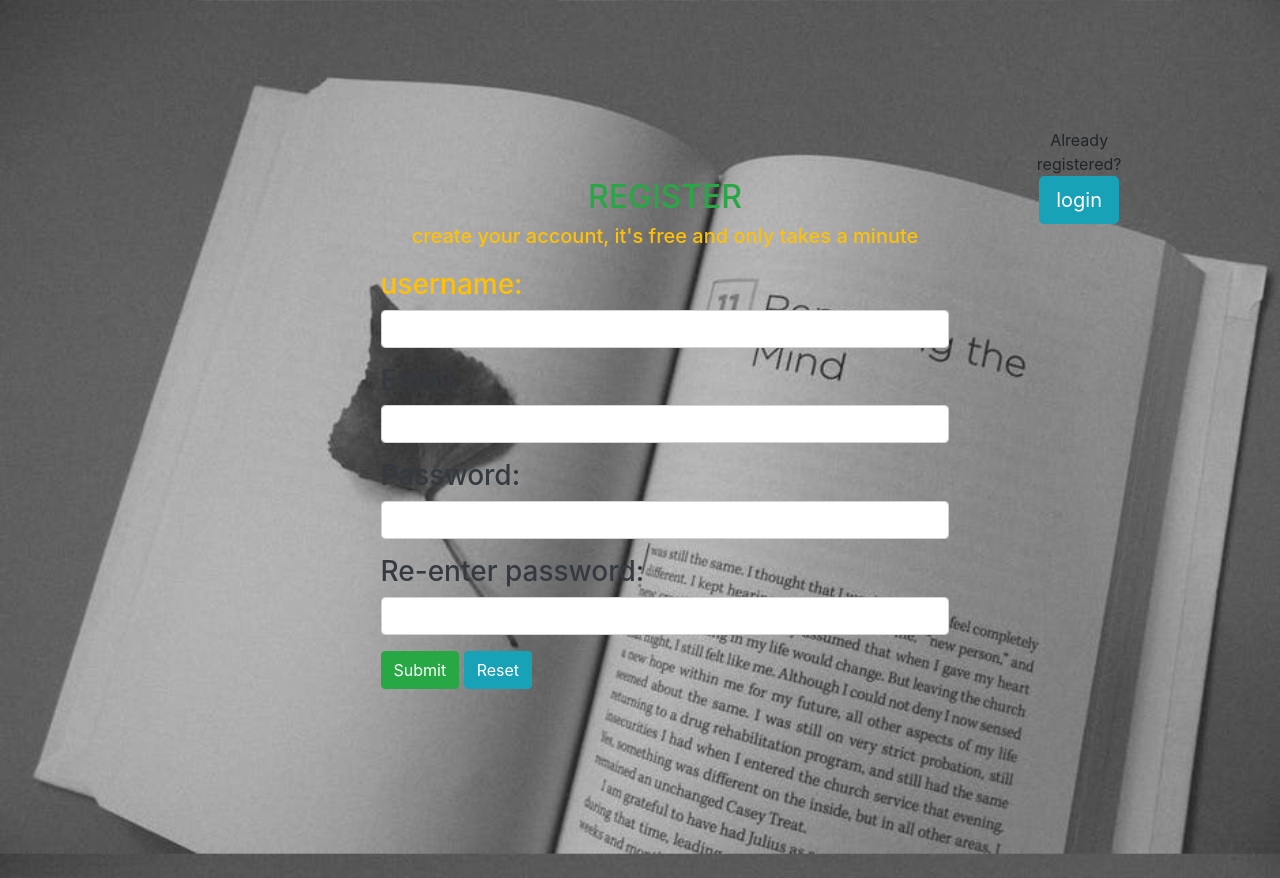
After one commit to Njokikiarie/library, a Flask app: page /registration in a window 1280 px wide. The commit adds this page. Run offline with Flask 2, Linux system fonts and the light colour scheme; some libraries are stand-ins or nearby versions.

```diff
--- a/app.py
+++ b/app.py
@@ -1,51 +1,75 @@
+import os
+from os.path import join,dirname,realpath
 
-from flask import Flask ,render_template ,flash,redirect,request  #flask-framework ,#Flask-python class
+from flask import Flask ,render_template ,flash,redirect,request , session  #flask-framework ,#Flask-python class
 
-app = Flask(__name__)
-# app.secret_key = b'_5#y2L"F4Q8z\n\xec]/'
+app = Flask(__name__) # we create a flask application parsing its name
+app.secret_key = b'_5#y2L"F4Q8z\n\xec]/?>' #used in encrypting the session
 
-#in flask we attach every function to a route so we use the route.
+#saving files in the database
+from werkzeug.utils import secure_filename
+UPLOAD_FOLDER =join(dirname(realpath(__file__)), 'static/uploads/')
+
+#specify allowed extensions
+ALLOWED_EXTENSIONS =set(['epub','pdf','txt'])
+
+#configure upload folder in the app
+
+app.config['UPLOAD_FOLDER'] = UPLOAD_FOLDER
+app.config['MAX_CONTENT_LENGTH']= 3*1024*1024
+
+#CHECK IF FILENAME UPLOADED MEETS ALLOWED EXTENSIONS
+
+def allowed_file(filename):
+    return '.'in filename and \
+    filename.rsplit('.',1)[1].lower() in ALLOWED_EXTENSIONS
+
+
+import pymysql    #import pymsql to install on the current project
+con= pymysql.connect("localhost", "root", "", "library")#establish db connection
+cursor=con.cursor()#execute sql -create a cursor object to execute sql
+
 
 @app.route('/')
 def home():
     return render_template('home.html')
 
-#the application layer (business logic layer)
-
-import pymysql    #import pymsql to install on the current project
 
 
-con= pymysql.connect("localhost", "root", "", "library")    #establish db connection
-cursor=con.cursor()  #execute sql -create a cursor object to execute sql
+@app.route('/books')
+def books():
+    sql= "SELECT * FROM `books` ORDER BY `title` DESC"
 
-#book display function
-@app.route( '/books')
-def books():
-    con=pymysql.connect("localhost", "root", "","library")
-    cursor=con.cursor()
+    cursor.execute(sql) #EXECUTE SQL
 
-    sql= "SELECT * FROM `books` ORDER BY `title` DESC"
-    #EXECUTE SQL
-    cursor.execute(sql)
-
-    #count the returned rows
+        #count the returned rows
     if cursor.rowcount < 1:
         return render_template('books.html', msg= " no books available")
     else:
         rows =cursor.fetchall()
-        #send the rows to the presentation layer,your html
+            #send the rows to the presentation layer,your html
         return render_template('books.html', rows= rows)
 
-#add a book
+
+
+#route for book add
 @app.route('/addbooks', methods=['POST','GET'])
-def addbooks():  #logic goes her
+def addbooks():#logic goes her
     #handle form data
+
      if request.method=='POST': #check if user posted something
          title=request.form['title']
          author=request.form['author']
          genre = request.form['genre']
-         book = request.form['book']
          description=request.form['description']
+         file= request.files['file'] #receives file
+         # #check if file is present and allowed
+         if file and allowed_file(file.filename):
+             filename=secure_filename(file.filename)
+             #saves the file and its filename
+             file.save(os.path.join(app.config['UPLOAD_FOLDER'],filename))
+             #once the file is saved, save the link to database0
+
 
          #validation
          if title=="":
@@ -55,47 +79,120 @@ def addbooks():  #logic goes her
          if author=="":
              #flash("name field is empty")
              return render_template('books.html', msg2="author field is empty")
-         if book=="":
+         if file=="":
              #flash("name field is empty")
 
              return render_template('books.html', msg3="book field is empty")
 
          else:
+             con = pymysql.connect("localhost", "root", "", "library")  # establish db connection
+             cursor = con.cursor()  # execute sql -create a cursor object to execute sql
              #save the three ``fields to the database
-             sql= "INSERT INTO `books`(`title`,`author`,`description`, `book`, `genre`) VALUES (%s,%s,%s, %s, %s)"  # %s protects data .
+             sql= "INSERT INTO `books`(`title`,`author`,`description`, `file`, `genre`) VALUES (%s,%s,%s, %s, %s)"  # %s protects data .
              try:
 
 
-                cursor.execute(sql,(title,author,description,book,genre))
+                cursor.execute(sql,(title,author,description,filename,genre))
                 con.commit() #commits the changes to the db
-                return redirect("/books" )
+                return render_template('books.html' ,msg="add successful" )
 
              except:
                con.rollback()
      else:
          return redirect("/books")
 
+#book display function
 
-#route for book search
 @app.route('/search' , methods=['POST','GET'])
 def search():
     if request.method=='POST':
 
-        title=request.form['title']
-        genre=request.form['genre']
+        general=request.form['general']
+
         con = pymysql.connect("localhost", "root", "", "library")
         cursor = con.cursor()
 
-        sql= "SELECT * FROM books WHERE title=%s or author= %s ORDER BY  `name` desc "
-        cursor.execute(sql,(title,genre))
+        sql= "SELECT * FROM books WHERE title like '%%s%' or author= %s ORDER BY  `id` DESC "
+        cursor.execute(sql,(general,general))
 
         #check if cursor has zero rows
         if cursor.rowcount==0:
             return render_template('books.html',msg="no book with that title found")
         else:
             rows=cursor.fetchall()
-            return render_template('books.html',rows=rows ,msg="match found")
+            return render_template('books.html',rows=rows)
     else:return render_template('books.html')
+
+
+
+
+#registration
+
+
+@app.route('/registration' , methods=['POST','GET'])
+def registration():
+    if request.method=='POST':
+        username=request.form['username']
+        email=request.form['email']
+        password=request.form['password']
+
+        con = pymysql.connect("localhost", "root", "", "library")
+        cursor = con.cursor()
+
+
+        sql="INSERT INTO `registration`(`username`,`email`,`password`) VALUES (%s,%s,%s)"
+        try:
+            cursor.execute(sql,(username,email,password))
+            con.commit()
+            return render_template('home.html', message="welcome" )
+        except:
+            con.rollback()
+    else:
+        return render_template('registration.html' )
+#login route
+
+@app.route('/login' , methods=['POST', 'GET'])
+def login():
+    if request.method == 'POST':
+
+        username= request.form['username']
+        password = request.form['password']
+
+        con = pymysql.connect("localhost", "root", "", "library")
+        cursor = con.cursor()
+        sql = "SELECT * FROM `registration` where `username`=%s and `password`=%s"
+
+        #execute sql using the cursor object
+        cursor.execute(sql,(username,password))
+        #check if a match was found or not
+        if cursor.rowcount==0:
+            return render_template("login.html" , msg1="No match .Wrong input")
+        elif cursor.rowcount==1:
+            # create a session for the user
+            #we store username in session variable, you dont store password in session
+
+
+            session['userkey'] =username
+
+
+
+
+            return redirect('/books')
+        elif cursor.rowcount >1:
+            return render_template('login.html', msg1="try again later")
+        else:
+            return render_template('login.html', msg1="contact admin")
+
+    else:
+        #shows login page, after the route is visited
+        return render_template('login.html')
+
+#logout
+
+@app.route('/logout')
+def logout():
+    session.pop('userkey',None)
+    return redirect('login')
 
 
 if __name__ == '__main__':
--- /dev/null
+++ b/templates/registration.html
@@ -0,0 +1,107 @@
+<!DOCTYPE html>
+<html lang="en">
+<head>
+    <meta charset="UTF-8">
+    <title>register</title>
+     <link rel="stylesheet" href="../static/bootstrap/css/bootstrap.css">
+    <!-- adding animate and font awesome and a  few js files to add animation to a page-->
+     <link rel="stylesheet" href="../static/bootstrap/css/font-awesome.css">
+    <link rel="stylesheet" href="../static/bootstrap/css/animate.css">
+
+
+    <!-- LINK TO BOOTSTRAP JS, JAVASCRIPTS ADDS TO THE INTERACTIVITY OF A PAGE-->
+     <SCRIPT SRC="../static/bootstrap/js/jquery.js"></SCRIPT>
+    <script src="../static/bootstrap/js/bootstrap.js"></script>
+    <script src="../static/bootstrap/js/parallax.min.js"></script>
+<script src="../static/bootstrap/js/wow.min.js"></script>
+<script src="../static/bootstrap/js/jquery.easing.min.js"></script>
+<script src="../static/bootstrap/js/fliplightbox.min.js"></script>
+<script src="../static/bootstrap/js/functions.js"></script>
+<style>
+    body{
+        padding: 10%;
+        background-image: url("../static/images/login3.jpeg");
+        background-repeat: no-repeat;
+        background-size: cover;
+        text-align: center;
+        background-attachment: fixed;
+
+    }
+
+#form {
+
+    padding-top: 50px;
+    padding-right: 30px;
+    padding-bottom: 50px;
+    padding-left: 80px;
+
+}
+</style>
+</head>
+<body>
+<section class="row">
+    <div class="col-md-2"></div>
+<div class="text-left text-dark col-md-8" id="form">
+
+    <header class="header text-success text-md-center ">
+<h2 >REGISTER </h2>
+    <h5 class="text-warning">create your account, it's free and only  takes a minute</h5>
+</header>
+<form action="/registration"  method="post" role="form" style="padding: 2%"> <!-- action specifies where data is sent and in our case its the blog route,
+method specifies how data will be sent-we have post and get-->
+
+    <div class=" form-group" ><h3 class="text-warning">username:</h3><input type="text" name="username"   class="form-control" style="padding-left: 220px"></div>
+    <div class="form-group"><h3 class="text-dark">Email:</h3><input type="email" name="email"  class="form-control"></div>
+   <div class="form-group"><h3 class="text-dark">Password:</h3><input type="password" name="password"   class="form-control"></div>
+    <div class="form-group"><h3 class="text-dark">Re-enter password:</h3><input type="password" name="password" class="form-control"></div
+
+    <div class="form-group">
+        <input type="submit" class=" btn btn-success" value="Submit">
+        <input type="reset" class="btn btn-info">
+              </div>
+    <br>
+
+
+    <!-- Modal -->
+
+</form>
+</div>
+<h4 >{{ message }}</h4> <!--jinja-->
+
+<!--login modal-->
+  <!-- Trigger the modal with a button -->
+
+    <div class="col-md-2">
+        Already registered?
+    <button type="button" class="btn btn-info btn-lg" data-toggle="modal" data-target="#myModal">login</button>
+
+
+   <div class="modal fade" id="myModal" role="dialog">
+    <div class="modal-dialog">
+
+      <!-- Modal content-->
+      <div class="modal-content">
+        <div class="modal-header">
+
+          <h4 class="modal-title text-center text-success">LOGIN</h4>
+             <button type="button" class="close" data-dismiss="modal">&times;</button>
+        </div>
+        <div class="modal-body">
+            <form action="/login" method="post" role="form">
+            <div class="form-group"><label>username:</label> <input type="text" name="username"  class="form-control"></div>
+   <div class="form-group"><label>Password:</label> <input type="password" name="password"   class="form-control"></div>
+     <div class="form-group"><input type="submit" class=" btn btn-success" value="Submit"></div>
+                </form>
+            {{ msg1 }}
+        <div class="modal-footer">
+          <button type="button" class="btn btn-default" data-dismiss="modal">close</button>
+        </div>
+      </div>
+      </div>
+    </div>
+   </div>
+    </div>
+
+</section>
+</body>
+</html>
```
Also changed, not shown: templates/books.html (+40 -21 lines), templates/home.html (+13 -2 lines), templates/login.html (added, +50 -0 lines), static/images/login1.jpeg (added), static/images/login2.jpeg (added), static/images/login3.jpeg (added), static/images/login4.jpeg (added), 1 other file.
